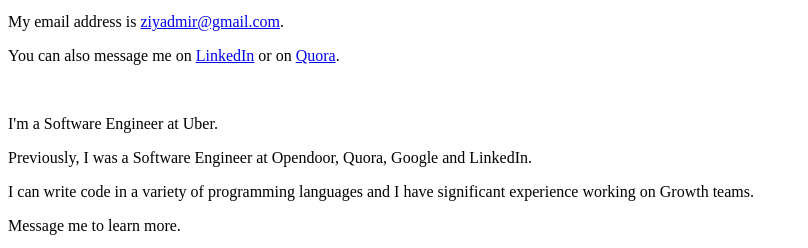
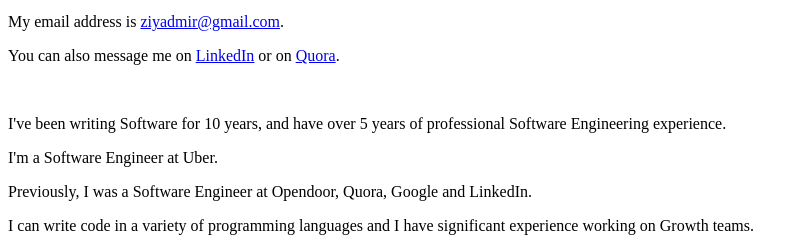
Before and after one commit to ziyadm/ziyadm.github.io, a plain HTML site: page index.html in a window 1280 px wide. Shown: the part 101-349 px from the top of the page, without its empty margins (0-808 px from the left). Drawn offline with Linux system fonts and the light colour scheme.

Commit message:
add experience

```diff
--- a/index.html
+++ b/index.html
@@ -18,6 +18,7 @@
     <p>My name is Ziyad.</p>
     <p>My email address is <a href="mailto:ziyadmir@gmail.com">ziyadmir@gmail.com</a>.</p>
     <p>You can also message me on <a href="http://www.linkedin.com/in/ziyadmir">LinkedIn</a> or on <a href="https://www.quora.com/Ziyad-Mir">Quora</a>.</p><br/>
+    <p>I've been writing Software for 10 years, and have over 5 years of professional Software Engineering experience.</p>
     <p>I'm a Software Engineer at Uber.</p>
     <p>Previously, I was a Software Engineer at Opendoor, Quora, Google and LinkedIn.</p>
     <p>I can write code in a variety of programming languages and I have significant experience working on Growth teams.</p>
```
